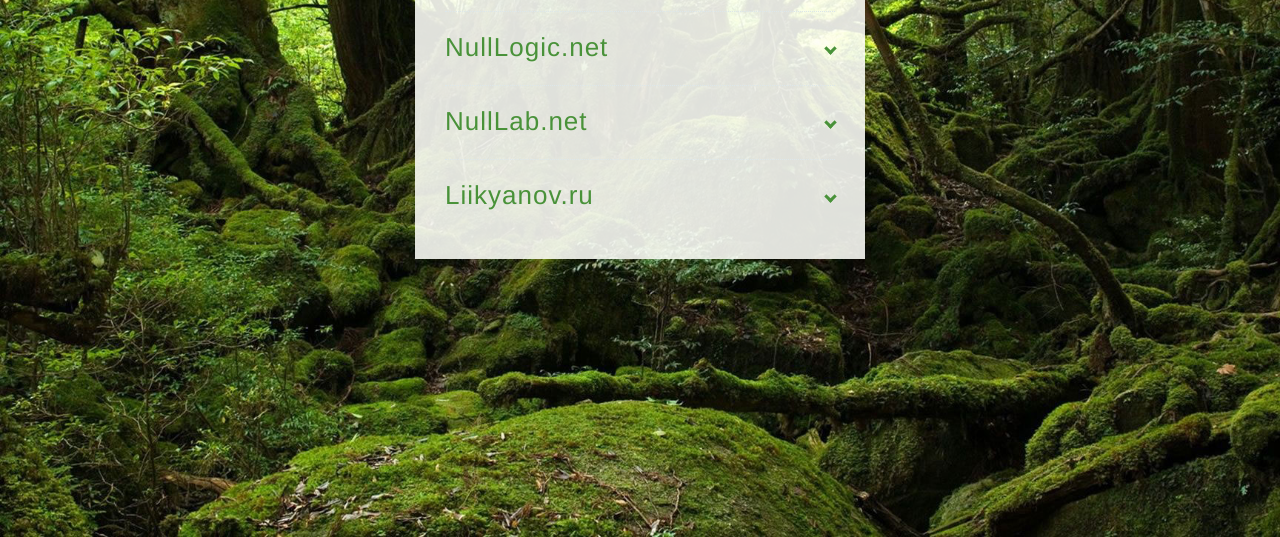
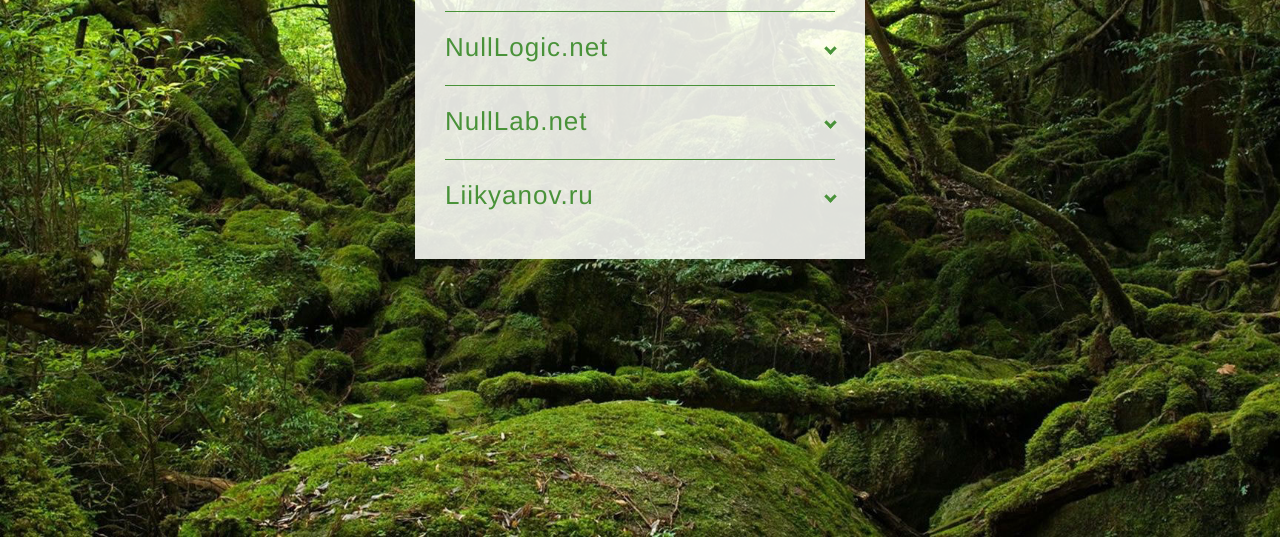
Before and after one commit to vladimirlukyanov/vladimirlukyanov.github.io, a plain HTML site: page index.html in a window 1280 px wide. Shown: the part 263-800 px from the top of the page. Drawn offline with nearby package versions, Linux system fonts and the light colour scheme; a web font is replaced by a local one.

Commit message:
v0.0.612

```diff
--- a/assets/css/custom.css
+++ b/assets/css/custom.css
@@ -101,7 +101,7 @@ ul li {
     margin: 0;
     padding-bottom: 4px;
     padding-top: 18px;
-    border-top: 1px dotted #dce7eb;
+    border-top: 1px solid #499239;
 }
 
 ul li:nth-of-type(1) {
```
